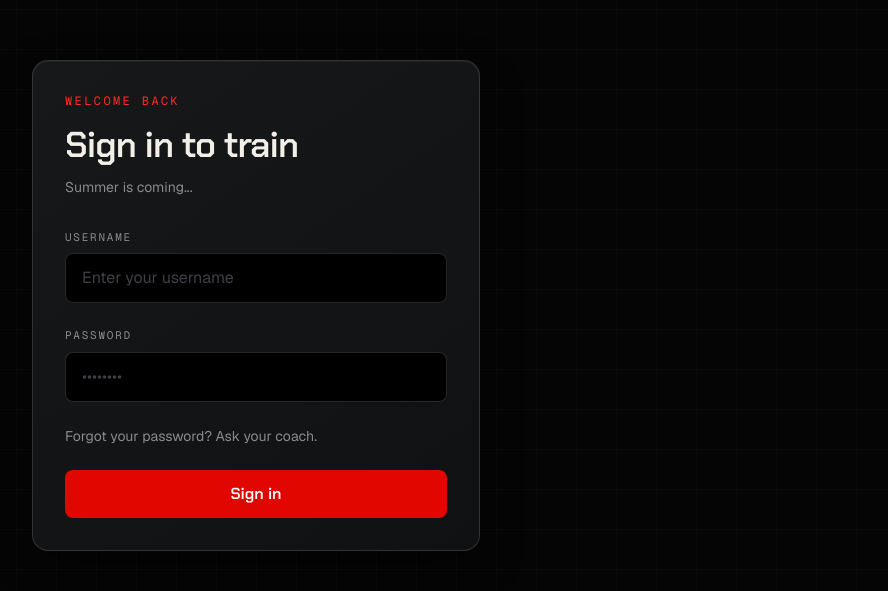
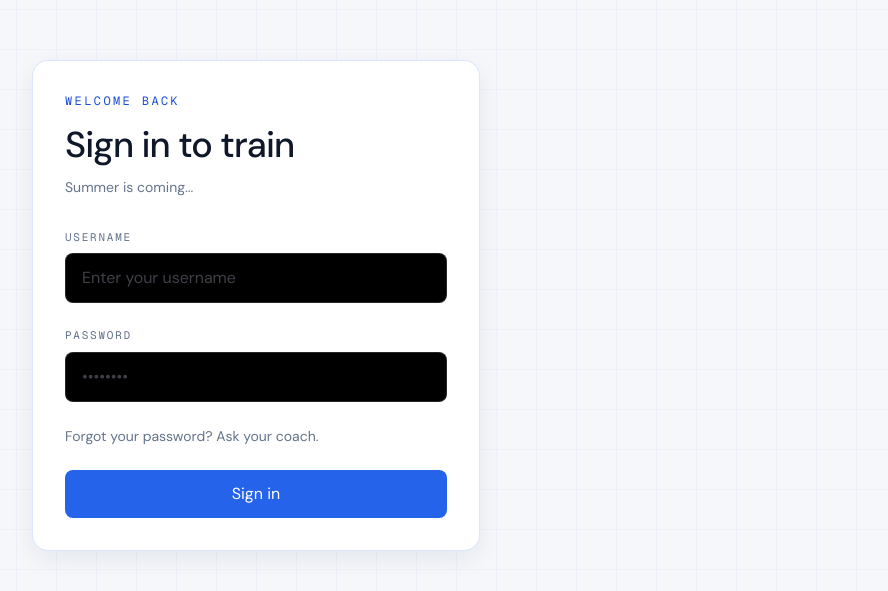
Before and after one commit to ketosim/9000, a Next.js app: page /login in a window 1280 px wide. Shown: the part 111-702 px from the top of the page, without its empty margins (384-1272 px from the left). Built offline with nearby package versions, Linux system fonts and the light colour scheme.

Commit message:
style: apply blue and white theme

```diff
--- a/src/app/globals.css
+++ b/src/app/globals.css
@@ -1,23 +1,32 @@
 @import "tailwindcss";
 
 :root {
-  --background: #050505;
-  --panel: #101112;
-  --panel-raised: #171819;
-  --panel-light: #202224;
+  --background: #f5f7fb;
+  --panel: #ffffff;
+  --panel-raised: #ffffff;
+  --panel-light: #edf4ff;
 
-  --foreground: #f1efe8;
-  --muted: #888b8e;
-  --border: rgba(241, 239, 232, 0.14);
+  --foreground: #0f172a;
+  --muted: #64748b;
+  --border: rgba(37, 99, 235, 0.16);
 
-  --hal-red: #e10600;
-  --hal-red-bright: #ff2a20;
-  --hal-red-dark: #640400;
-  --hal-amber: #d89b2b;
+  --brand-blue: #2563eb;
+  --brand-blue-bright: #1d4ed8;
+  --brand-blue-dark: #1e3a8a;
+  --brand-amber: #d97706;
+
+  /*
+   * Temporary compatibility aliases.
+   * Existing classes such as bg-hal-red will appear blue.
+   */
+  --hal-red: var(--brand-blue);
+  --hal-red-bright: var(--brand-blue-bright);
+  --hal-red-dark: var(--brand-blue-dark);
+  --hal-amber: var(--brand-amber);
 
   --hal-glow:
-    0 0 8px rgba(255, 42, 32, 0.65),
-    0 0 24px rgba(225, 6, 0, 0.25);
+    0 0 8px rgba(37, 99, 235, 0.3),
+    0 0 24px rgba(37, 99, 235, 0.12);
 }
 
 @theme inline {
@@ -28,18 +37,25 @@
 
   --color-foreground: var(--foreground);
   --color-muted: var(--muted);
+  --color-border: var(--border);
 
+  --color-brand-blue: var(--brand-blue);
+  --color-brand-blue-bright: var(--brand-blue-bright);
+  --color-brand-blue-dark: var(--brand-blue-dark);
+  --color-brand-amber: var(--brand-amber);
+
+  /*
+   * Compatibility with existing component classes.
+   * These can be renamed later.
+   */
   --color-hal-red: var(--hal-red);
   --color-hal-red-bright: var(--hal-red-bright);
   --color-hal-red-dark: var(--hal-red-dark);
   --color-hal-amber: var(--hal-amber);
 
-
-  --font-sans: var(--font-geist-sans);
+  --font-sans: var(--font-dm-sans);
   --font-mono: var(--font-geist-mono);
-  /* --font-display: var(--font-oxanium); */
-  --font-display: var(--font-chakra-petch);
-
+  --font-display: var(--font-dm-sans);
 }
 
 * {
@@ -48,7 +64,7 @@
 
 html {
   background: var(--background);
-  color-scheme: dark;
+  color-scheme: light;
 }
 
 body {
@@ -57,8 +73,11 @@ body {
   overflow-x: hidden;
   background: var(--background);
   color: var(--foreground);
-  font-family: var(--font-geist-sans), Arial, sans-serif;
+  font-family: var(--font-dm-sans), Arial, sans-serif;
+  font-weight: 400;
+  line-height: 1.5;
   -webkit-font-smoothing: antialiased;
+  text-rendering: optimizeLegibility;
 }
 
 button,
@@ -67,12 +86,26 @@ a {
   -webkit-tap-highlight-color: transparent;
 }
 
+button,
+input,
+textarea,
+select {
+  font: inherit;
+}
+
+/*
+ * Subtle blue grid.
+ */
 .hal-grid {
+  background-color: var(--background);
   background-image:
-    linear-gradient(rgba(255, 255, 255, 0.018) 1px, transparent 1px),
+    linear-gradient(
+      rgba(37, 99, 235, 0.035) 1px,
+      transparent 1px
+    ),
     linear-gradient(
       90deg,
-      rgba(255, 255, 255, 0.018) 1px,
+      rgba(37, 99, 235, 0.035) 1px,
       transparent 1px
     );
   background-size: 40px 40px;
@@ -80,28 +113,58 @@ a {
 
 .hal-panel {
   border: 1px solid var(--border);
-  background: linear-gradient(145deg, var(--panel-raised), var(--panel));
+  background: linear-gradient(
+    145deg,
+    var(--panel-raised),
+    var(--panel)
+  );
   box-shadow:
-    inset 0 1px 0 rgba(255, 255, 255, 0.04),
-    0 16px 40px rgba(0, 0, 0, 0.35);
+    inset 0 1px 0 rgba(255, 255, 255, 0.85),
+    0 8px 24px rgba(15, 23, 42, 0.07);
 }
 
+/*
+ * Blue version of the old HAL lens.
+ */
 .hal-lens {
   background:
-    radial-gradient(circle at 42% 38%, #ffffff 0 2%, #ff665f 4%, transparent 11%),
-    radial-gradient(circle, #ff2a20 0 16%, #b30802 38%, #390000 68%, #050000 100%);
+    radial-gradient(
+      circle at 42% 38%,
+      #ffffff 0 2%,
+      #93c5fd 4%,
+      transparent 11%
+    ),
+    radial-gradient(
+      circle,
+      #3b82f6 0 16%,
+      #2563eb 38%,
+      #1e3a8a 68%,
+      #0f172a 100%
+    );
+
   box-shadow:
-    inset 0 0 12px rgba(255, 255, 255, 0.18),
-    0 0 10px rgba(255, 42, 32, 0.7),
-    0 0 30px rgba(225, 6, 0, 0.25);
+    inset 0 0 12px rgba(255, 255, 255, 0.35),
+    0 0 10px rgba(37, 99, 235, 0.35),
+    0 0 28px rgba(37, 99, 235, 0.15);
 }
 
 h1,
 h2,
-h3,
-button {
-  font-family:
-    var(--font-chakra-petch),
-    var(--font-geist-sans),
-    sans-serif;
+h3 {
+  font-family: var(--font-dm-sans), Arial, sans-serif;
+  letter-spacing: -0.025em;
 }
+
+h1 {
+  font-weight: 500;
+}
+
+h2,
+h3 {
+  font-weight: 600;
+}
+
+::selection {
+  background: rgba(37, 99, 235, 0.2);
+  color: var(--foreground);
+}
--- a/src/app/layout.tsx
+++ b/src/app/layout.tsx
@@ -1,31 +1,27 @@
 import type { Metadata, Viewport } from "next";
-import { Geist, Geist_Mono,  Chakra_Petch } from "next/font/google";
+import { DM_Sans, Geist_Mono } from "next/font/google";
 import "./globals.css";
 
-const geistSans = Geist({
-  variable: "--font-geist-sans",
+const dmSans = DM_Sans({
+  variable: "--font-dm-sans",
   subsets: ["latin"],
+  weight: ["400", "500", "600", "700"],
+  display: "swap",
 });
 
 const geistMono = Geist_Mono({
   variable: "--font-geist-mono",
   subsets: ["latin"],
+  display: "swap",
 });
 
-
-
-const chakraPetch = Chakra_Petch({
-  variable: "--font-chakra-petch",
-  subsets: ["latin"],
-  weight: ["400", "500", "600", "700"],
-});
 export const metadata: Metadata = {
   title: "9000",
   description: "Training built around you.",
   applicationName: "9000",
   appleWebApp: {
     capable: true,
-    statusBarStyle: "black-translucent",
+    statusBarStyle: "default",
     title: "9000",
   },
 };
@@ -34,7 +30,7 @@ export const viewport: Viewport = {
   width: "device-width",
   initialScale: 1,
   viewportFit: "cover",
-  themeColor: "#050505",
+  themeColor: "#f5f7fb",
 };
 
 export default function RootLayout({
@@ -44,9 +40,7 @@ export default function RootLayout({
 }>) {
   return (
     <html lang="en">
-      <body
-        className={`${geistSans.variable} ${geistMono.variable} ${chakraPetch.variable}`}
-      >
+      <body className={`${dmSans.variable} ${geistMono.variable}`}>
         {children}
       </body>
     </html>
```
